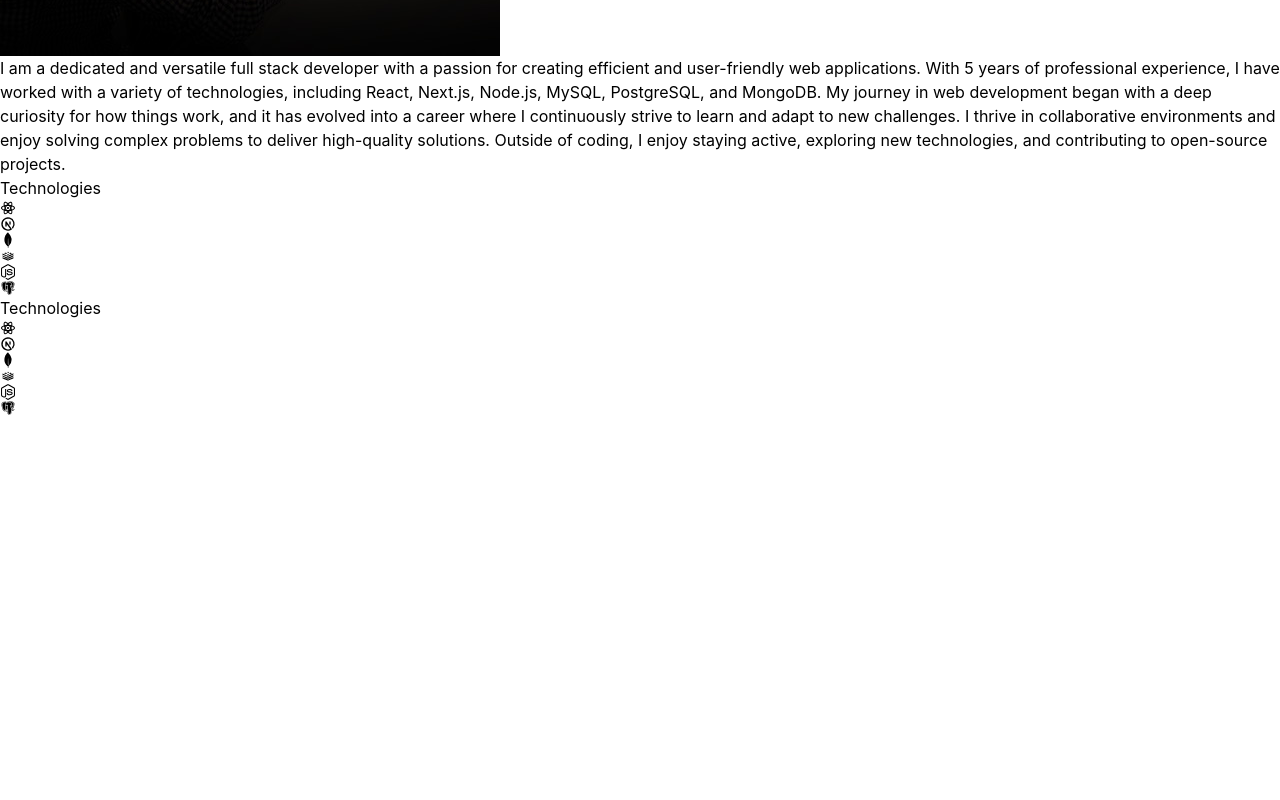
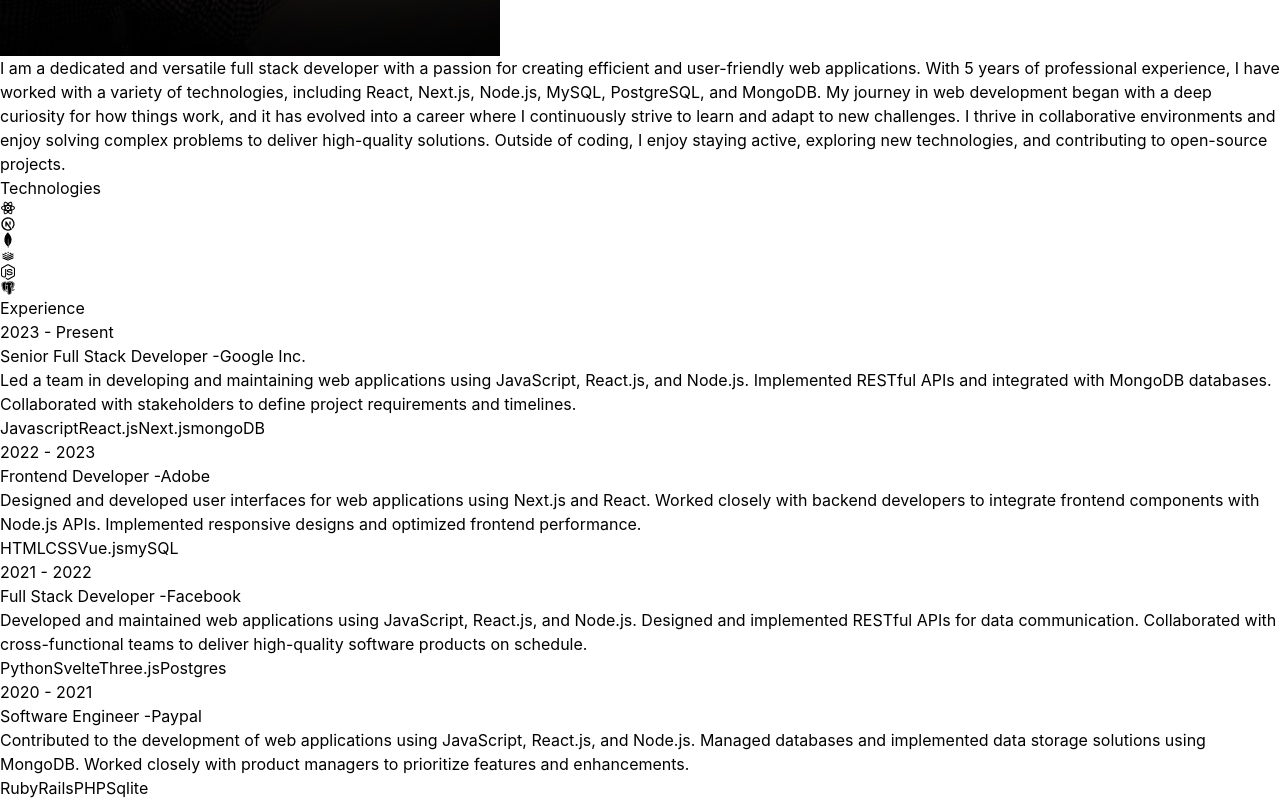
Before and after one commit to Szkrishna/My-Portfolio, a React (Vite) app: page / in a window 1280 px wide. Shown: the part 1238-2038 px from the top of the page. Before the commit the page ends 1654 px from the top, so only its background shows below. Built offline with nearby package versions, Linux system fonts and the light colour scheme.

Commit message:
completed code for experience section and added stying to it

```diff
--- a/src/App.jsx
+++ b/src/App.jsx
@@ -3,7 +3,7 @@
 import Hero from "./components/Hero";
 import About from "./components/About";
 import Technologies from "./components/Technologies";
-import Experience from "./components/Technologies";
+import Experience from "./components/Experience";
 
 const App = () => {
   return (
--- a/src/components/Experience.jsx
+++ b/src/components/Experience.jsx
@@ -1,9 +1,30 @@
 // import React from 'react';
+import { EXPERIENCES } from "../constants";
 
 const Experience = () => {
-  return (
-    <div>Experience</div>
-  )
+    return (
+        <div className="border-b border-neutral-900 pb-4">
+            <h2 className="my-20 text-center text-4xl">Experience</h2>
+            <div>
+                {EXPERIENCES.map((experience, index) => (
+                    <div key={index} className="mb-8 flex flex-wrap lg:justify-center">
+                        <div className="w-full lg:w-1/4">
+                            <p className="mb-2 text-sm text-neutral-400">{experience.year}</p>
+                        </div>
+                        <div className="w-full max-w-xl lg:w-3/4">
+                            <h6 className="mb-2 font-semibold">{experience.role} -
+                                <span className="text-sm text-purple-100">{experience.company}</span>
+                            </h6>
+                            <p className="mb-4 text-neutral-400">{experience.description}</p>
+                            {experience.technologies.map((tech, index) => (
+                                <span key={index} className="mr-2 mt-4 rounded bg-neutral-900 px-2 py-1 text-sm font-medium text-purple-500">{tech}</span>
+                            ))}
+                        </div>
+                    </div>
+                ))}
+            </div>
+        </div>
+    )
 }
 
-export default Experience
+export default Experience;
--- a/src/components/Navbar.jsx
+++ b/src/components/Navbar.jsx
@@ -21,4 +21,4 @@
   )
 }
 
-export default Navbar
+export default Navbar;
--- a/src/components/Technologies.jsx
+++ b/src/components/Technologies.jsx
@@ -34,4 +34,4 @@
     )
 }
 
-export default Technologies
+export default Technologies;
```
